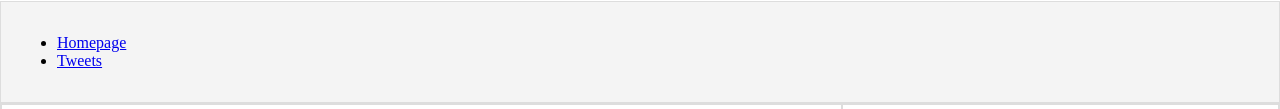
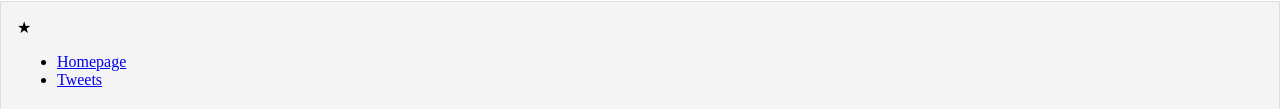
Before and after one commit to MariamIssah/alu-web-development, a plain HTML site: page css_basic/index.html in a window 1280 px wide. Shown: the part 845-954 px from the top of the page. Drawn offline with Linux system fonts and the light colour scheme.

Commit message:
index.html

```diff
--- a/css_basic/index.html
+++ b/css_basic/index.html
@@ -33,6 +33,7 @@ Across the world, our campuses respect the same standards to deliver high-qualit
 </P>
 <a href="https://www.holbertonschool.com"><img src="https://www.holbertonschool.com/holberton-logo.png" alt="Holberton School Logo"></a>
       <header>
+	<span class="logo">&starf;</span>
         <ul>
             <li><a href="index.html">Homepage</a></li>
             <li><a href="tweets.html">Tweets</a></a>
```
